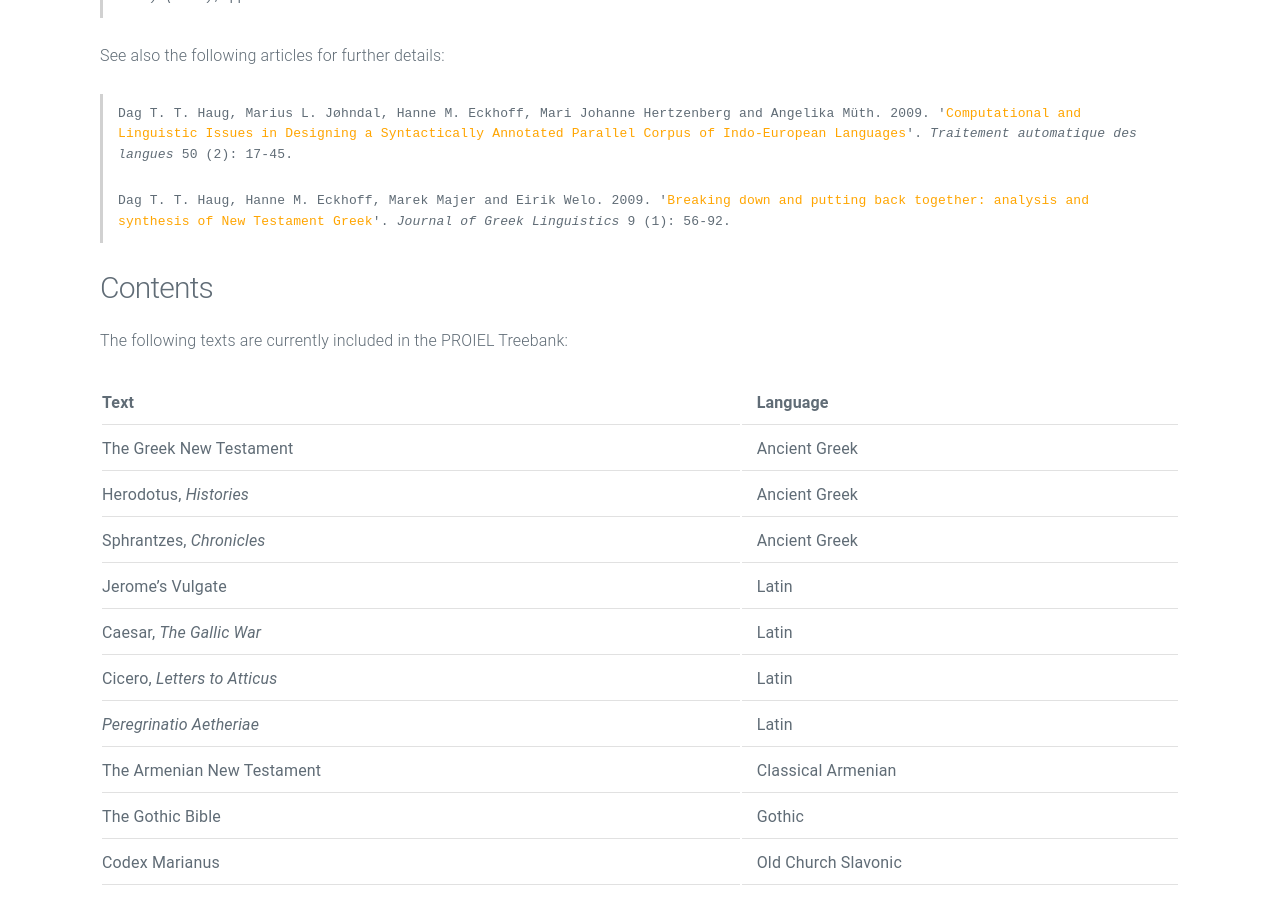
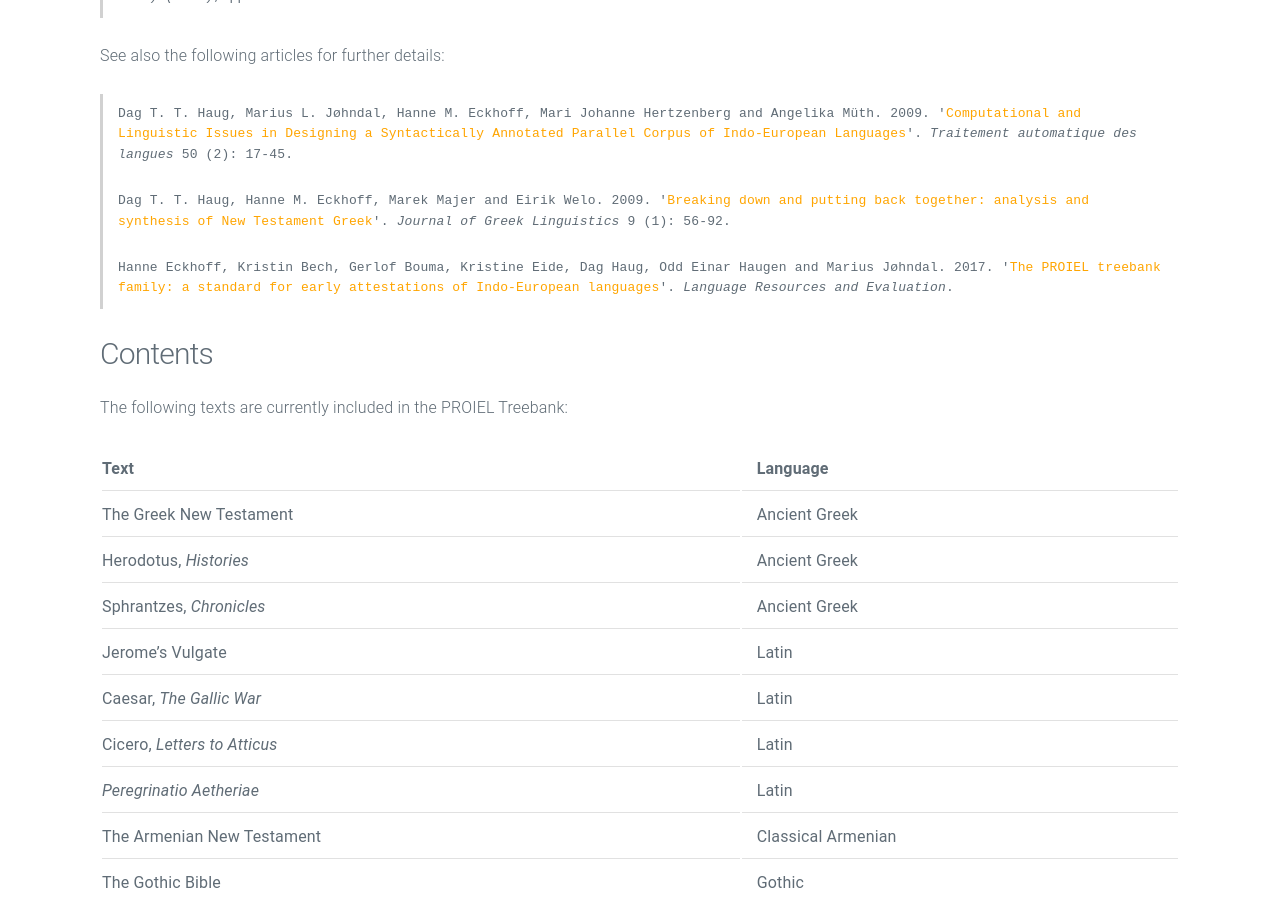
Before and after one commit to proiel/proiel.github.io, a Jekyll site: the page built from index.md, in a window 1280 px wide and 900 px high, scrolled down 796 px. Built offline with Jekyll 4.4.1, drawn with Linux system fonts in a browser that asks for light colours; nearby versions of some CDN libraries.

Commit message:
Add link to LREC article

```diff
--- a/index.md
+++ b/index.md
@@ -45,6 +45,12 @@ See also the following articles for further details:
   <p>
     <tt>
       Dag T. T. Haug, Hanne M. Eckhoff, Marek Majer and Eirik Welo. 2009. '<a href="http://booksandjournals.brillonline.com/content/journals/10.1163/156658409x12529372103308">Breaking down and putting back together: analysis and synthesis of New Testament Greek</a>'. <em>Journal of Greek Linguistics</em> 9 (1): 56-92.
+    </tt>
+  </p>
+
+  <p>
+    <tt>
+      Hanne Eckhoff, Kristin Bech, Gerlof Bouma, Kristine Eide, Dag Haug, Odd Einar Haugen and Marius Jøhndal. 2017. '<a href="https://link.springer.com/article/10.1007/s10579-017-9388-5">The PROIEL treebank family: a standard for early attestations of Indo-European languages</a>'. <em>Language Resources and Evaluation</em>.
     </tt>
   </p>
 </blockquote>
```
